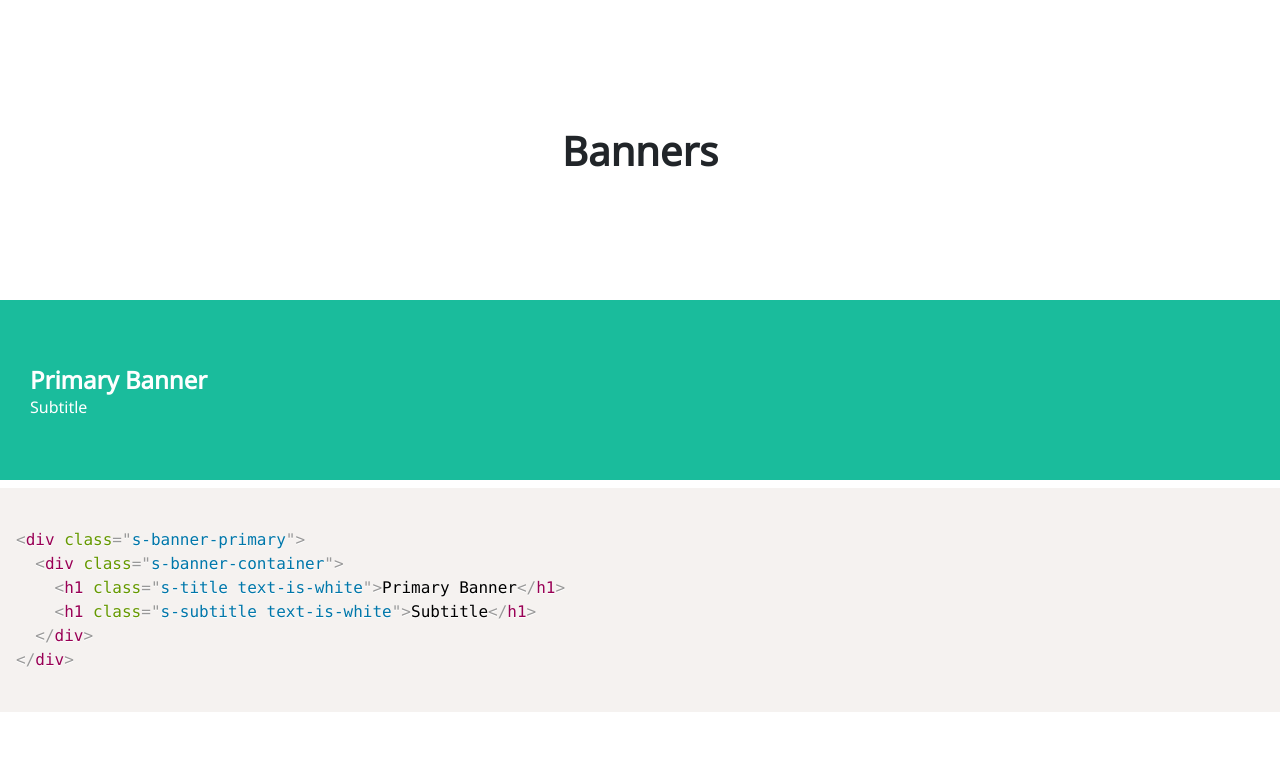
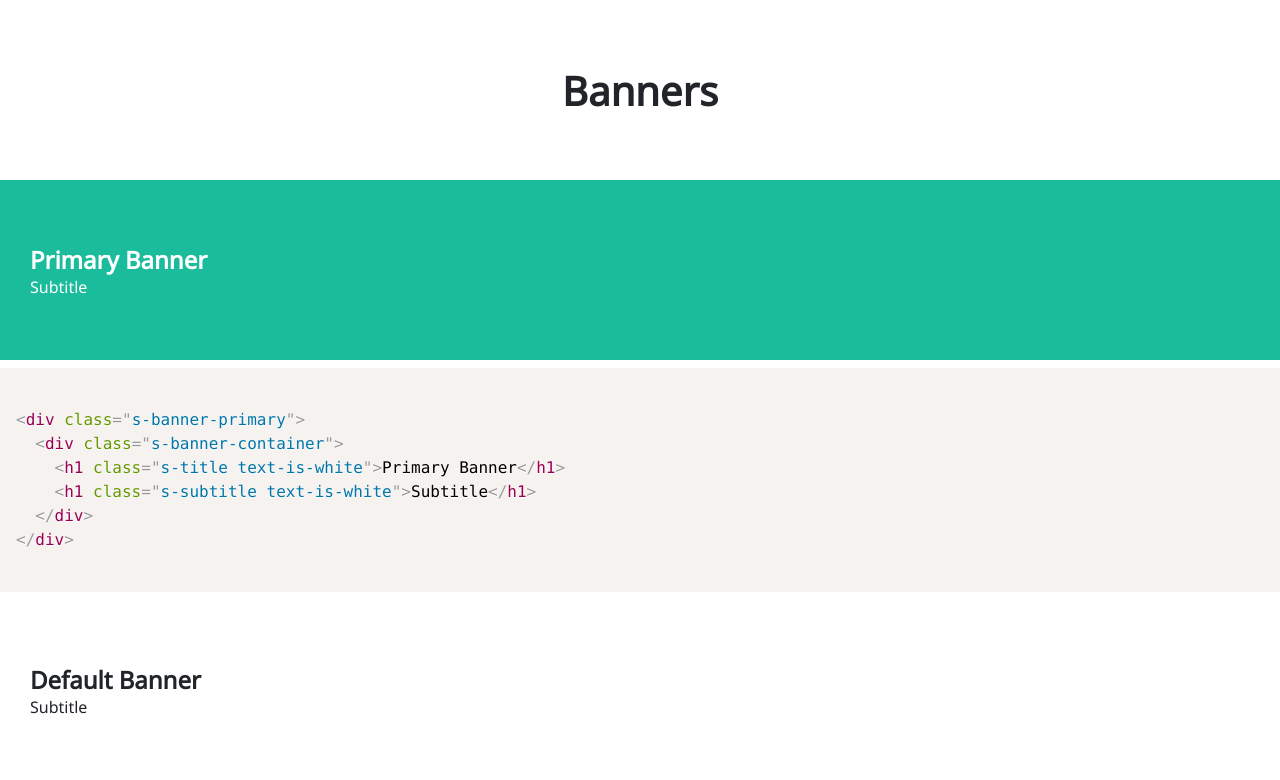
Before and after one commit to manoj1991/seirocssframework, a plain HTML site: page examples/banners.html in a window 1280 px wide. Shown: the top 780 px of the page. Drawn offline with nearby package versions, Linux system fonts and the light colour scheme.

Commit message:
banner updates

```diff
--- a/examples/banners.html
+++ b/examples/banners.html
@@ -14,7 +14,7 @@
 
 <body>
 
-<div class="s-banner-medium">
+<div class="s-banner">
     <div class="s-banner-container">
       <h1 class="size-is-3 text-is-centered">
         Banners
```
Also changed, not shown: examples/buttons.html (+1 -1 lines), examples/cards.html (+1 -1 lines).
